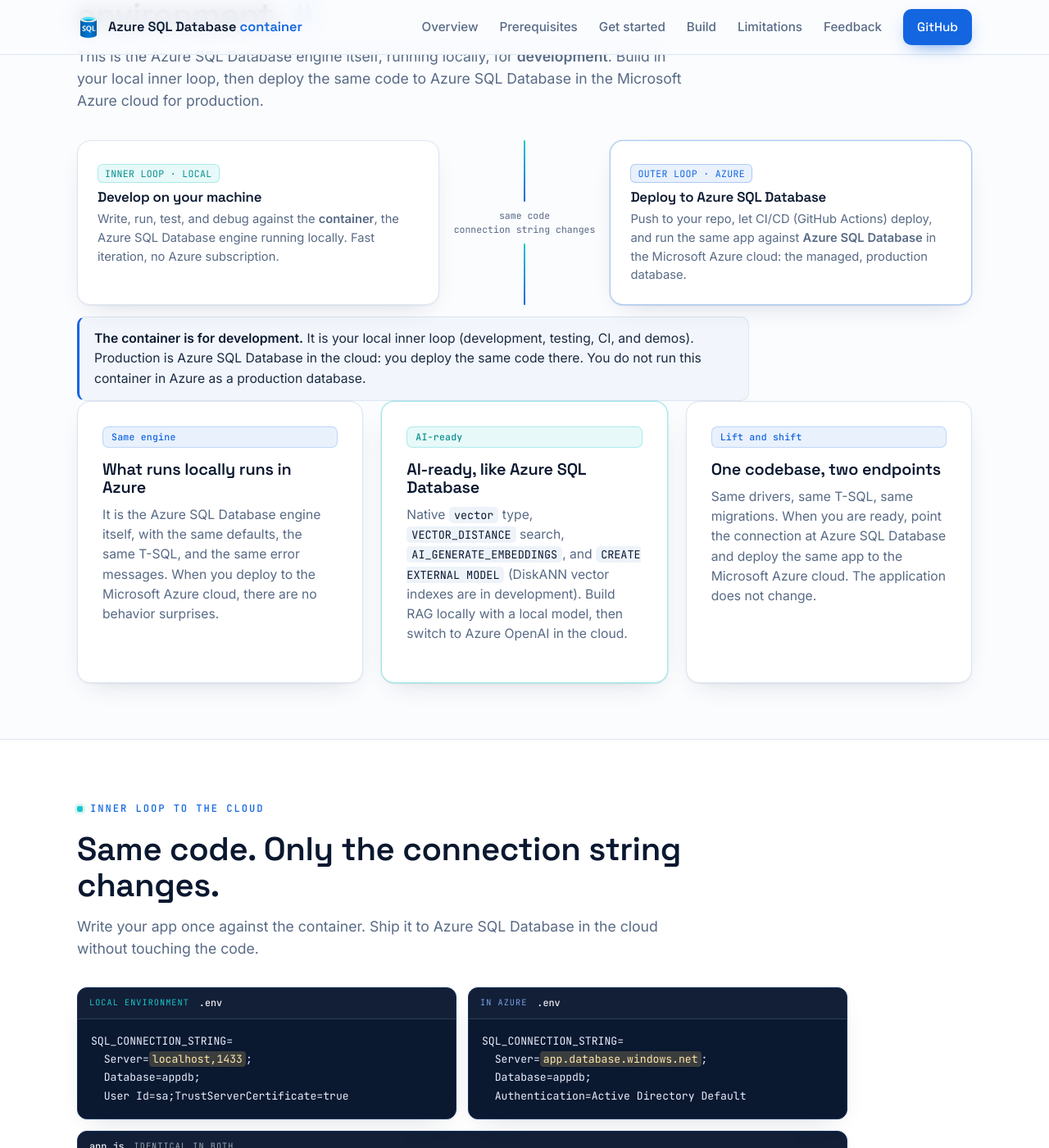
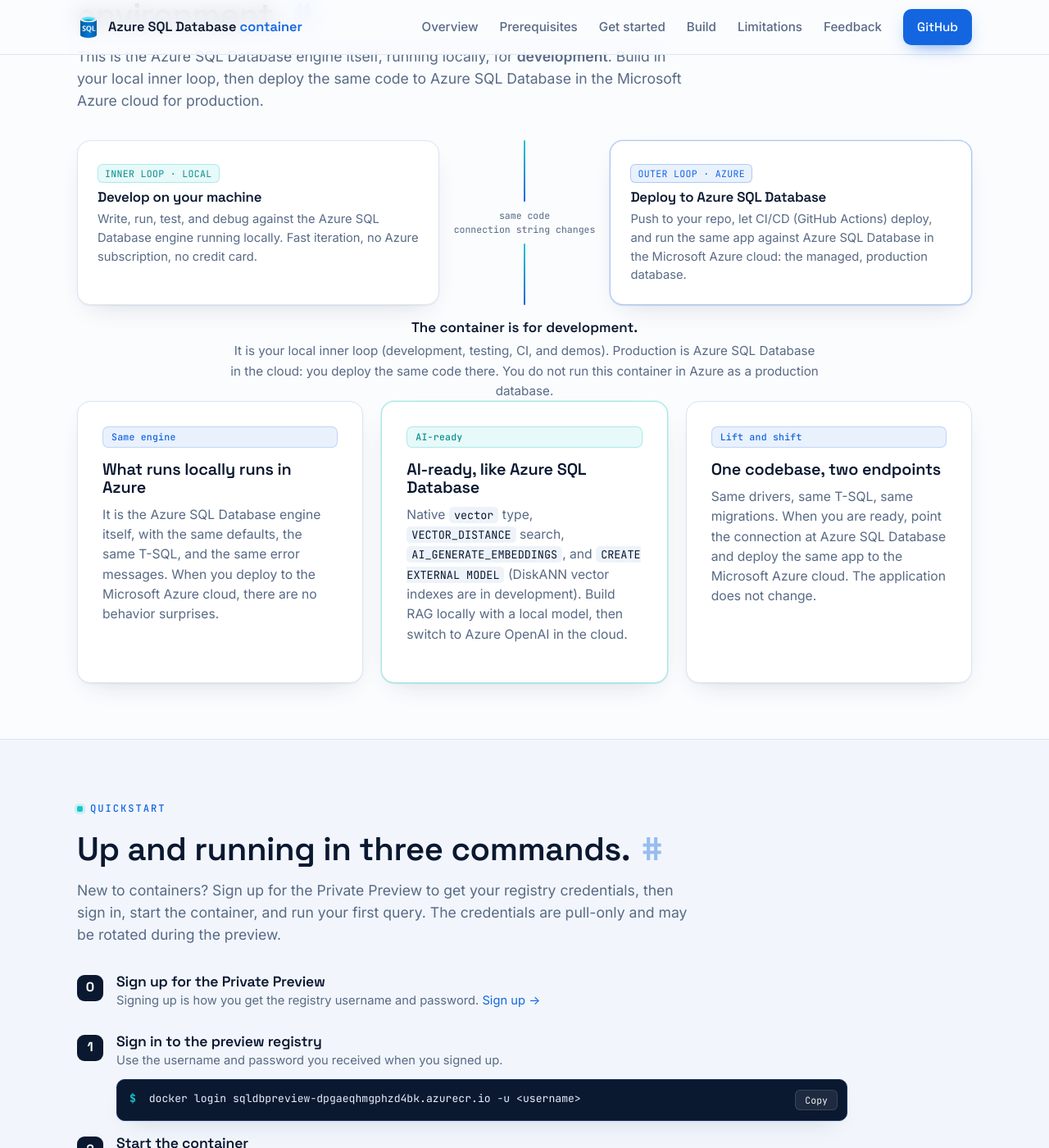
Before and after one commit to microsoft/azure-sql-database-container, a Jekyll site: the page built from docs/index.html, in a window 1280 px wide and 1400 px high, scrolled down 1064 px. Shown: the whole window at 82% size. Built offline with Jekyll 4.4.1, drawn with Linux system fonts in a browser that asks for light colours; some of the changed text lies outside the part shown.

Commit message:
Polish the loop diagram copy and note styling
- Restyle the development-purpose note as a clean centered caption instead of a
  boxy left-bar callout.
- Inner-loop stage: drop the redundant 'the container' lead and its bold; tighten
  to 'Write, run, test, and debug against the Azure SQL Database engine running
  locally. Fast iteration, no Azure subscription, no credit card.'
- Remove the bold from 'Azure SQL Database' in the outer-loop stage.
- Re-hide the 'Same code. Only the connection string changes.' section (the loop
  diagram now carries that message).

```diff
--- a/docs/assets/css/main.scss
+++ b/docs/assets/css/main.scss
@@ -271,8 +271,8 @@
 .loop-arrow::before { content: ""; flex: 1; width: 2px; background: linear-gradient(var(--vector), var(--azure)); border-radius: 2px; }
 .loop-arrow::after { content: ""; flex: 1; width: 2px; background: linear-gradient(var(--vector), var(--azure)); border-radius: 2px; }
 .loop-arrow-label { font-family: var(--font-mono); font-size: .72rem; color: var(--muted); text-align: center; line-height: 1.5; }
-.loop-note { max-width: 820px; font-size: .98rem; color: var(--text); background: var(--tint); border: 1px solid var(--line); border-left: 3px solid var(--azure); border-radius: var(--radius-sm); padding: 14px 18px; }
-.loop-note strong { color: var(--ink); }
+.loop-note { max-width: 720px; margin: 10px auto 0; text-align: center; font-size: .95rem; line-height: 1.6; color: var(--muted); }
+.loop-note strong { display: block; margin-bottom: 3px; color: var(--ink); font-family: var(--font-display); font-weight: 600; font-size: 1.06rem; }
 
 /* personas */
 .persona { background: var(--white); border: 1px solid var(--line); border-radius: var(--radius); padding: 26px; border-top: 3px solid var(--azure); }
--- a/docs/index.html
+++ b/docs/index.html
@@ -77,7 +77,7 @@
       <div class="loop-stage">
         <span class="loop-tag">Inner loop &middot; local</span>
         <h3>Develop on your machine</h3>
-        <p>Write, run, test, and debug against the <strong>container</strong>, the Azure SQL Database engine running locally. Fast iteration, no Azure subscription.</p>
+        <p>Write, run, test, and debug against the Azure SQL Database engine running locally. Fast iteration, no Azure subscription, no credit card.</p>
       </div>
       <div class="loop-arrow" aria-hidden="true">
         <span class="loop-arrow-label">same code<br>connection string changes</span>
@@ -85,7 +85,7 @@
       <div class="loop-stage loop-stage-cloud">
         <span class="loop-tag loop-tag-cloud">Outer loop &middot; Azure</span>
         <h3>Deploy to Azure SQL Database</h3>
-        <p>Push to your repo, let CI/CD (GitHub Actions) deploy, and run the same app against <strong>Azure SQL Database</strong> in the Microsoft Azure cloud: the managed, production database.</p>
+        <p>Push to your repo, let CI/CD (GitHub Actions) deploy, and run the same app against Azure SQL Database in the Microsoft Azure cloud: the managed, production database.</p>
       </div>
     </div>
     <p class="loop-note"><strong>The container is for development.</strong> It is your local inner loop (development, testing, CI, and demos). Production is Azure SQL Database in the cloud: you deploy the same code there. You do not run this container in Azure as a production database.</p>
@@ -111,7 +111,7 @@
 </section>
 
 <!-- ============ SAME CODE (signature) ============ -->
-<section class="section section-rail">
+<section class="section section-rail" style="display: none;">
   <div class="container">
     <div class="section-head">
       <p class="eyebrow"><span class="eyebrow-dot"></span>Inner loop to the cloud</p>
```
